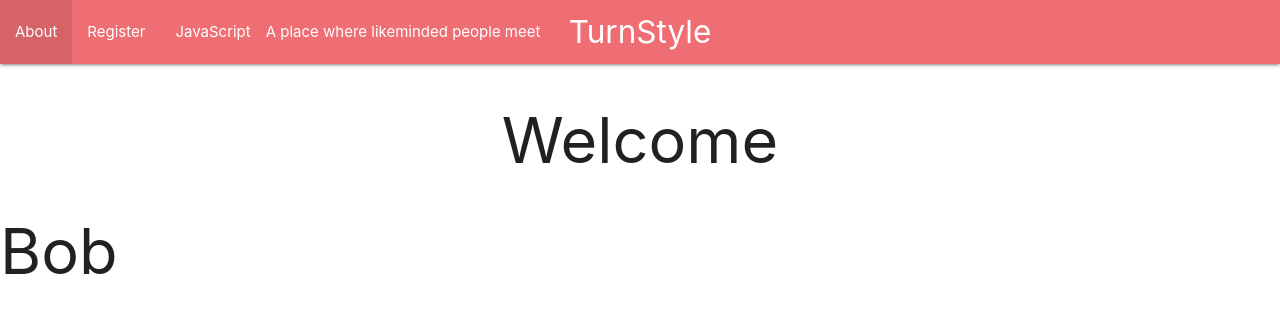
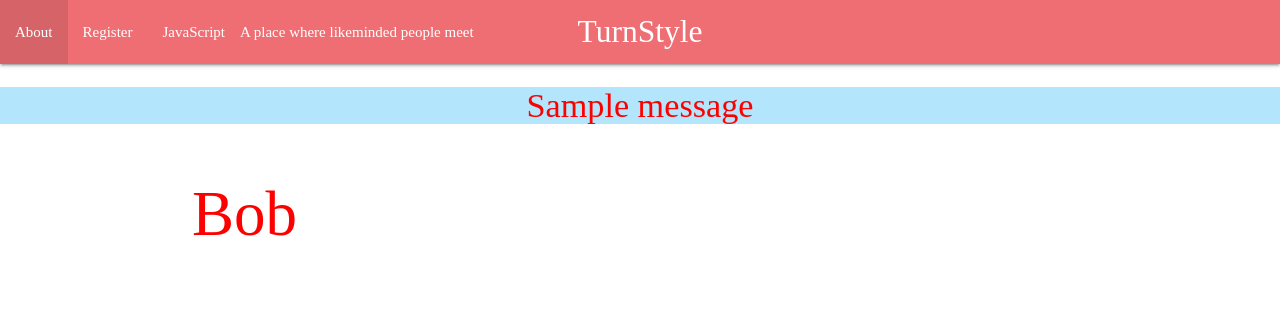
Before and after one commit to stuartj073/online-record-store, a Flask app: page /login in a window 1280 px wide. Shown: the top 313 px of the page. Run offline with Flask 2, Linux system fonts and the light colour scheme; one stand-in notice (Sample message) is shown; some libraries are stand-ins or nearby versions.

Commit message:
Font style added

```diff
--- a/app.py
+++ b/app.py
@@ -47,7 +47,7 @@ def register():
 
         session["user"] = request.form.get("username").lower()
         flash("Registration successful")
-        return redirect(url_for("profile", username = session["user"]))
+        return redirect(url_for("profile", username=session["user"]))
 
     return render_template("register.html")
 
--- a/static/css/style.css
+++ b/static/css/style.css
@@ -0,0 +1,12 @@
+@import url('https://fonts.googleapis.com/css2?family=Zilla+Slab:wght@300&display=swap');
+
+* {
+    margin:0;
+    border:0;
+    padding:0;
+}
+
+body {
+    color:red;
+    font-family: 'Zilla Slab', serif;
+}
--- a/templates/base.html
+++ b/templates/base.html
@@ -1,13 +1,17 @@
 <!DOCTYPE html>
 <html lang="en">
+
 <head>
   <meta charset="UTF-8">
   <meta http-equiv="X-UA-Compatible" content="IE=edge">
   <meta name="viewport" content="width=device-width, initial-scale=1.0">
   <link rel="stylesheet" href="https://cdnjs.cloudflare.com/ajax/libs/materialize/1.0.0/css/materialize.min.css">
-    <link rel="stylesheet" href="{{ url_for('static', filename='style.css') }}">
+  <link rel="stylesheet" href="{{ url_for('static', filename='css/style.css') }}">
+  {% block styles %}
+  {% endblock %}
   <title>Document</title>
 </head>
+
 <body>
   <nav>
     <div class="nav-wrapper">
@@ -20,12 +24,27 @@
       </ul>
     </div>
   </nav>
-    <h1 class="center-align">Welcome</h1>
+  <section>
+    {% with messages = get_flashed_messages() %}
+      {% if messages %}
+        {% for message in messages %}
+          <div class="row flashes">
+            <h4 class="light-blue lighten-4 center-align">{{ message }}</h4>
+          </div>
+        {% endfor %}
+      {% endif %}
+    {% endwith %}
+  </section>
+
+  <section class="container">
     {% block content %}
     {% endblock %}
+  </section>
 
-<script src="https://code.jquery.com/jquery-3.6.0.js" integrity="sha256-H+K7U5CnXl1h5ywQfKtSj8PCmoN9aaq30gDh27Xc0jk=" crossorigin="anonymous"></script>
+  <script src="https://code.jquery.com/jquery-3.6.0.js" integrity="sha256-H+K7U5CnXl1h5ywQfKtSj8PCmoN9aaq30gDh27Xc0jk="
+    crossorigin="anonymous"></script>
   <script src="https://cdnjs.cloudflare.com/ajax/libs/materialize/1.0.0/js/materialize.min.js"></script>
   <script src="{{ url_for('static', filename='script.js') }}"></script>
 </body>
+
 </html>
```
Also changed, not shown: templates/landing.html (+9 -0 lines), templates/register.html (+15 -2 lines). Lines whose indentation alone changed are shown as unchanged.
